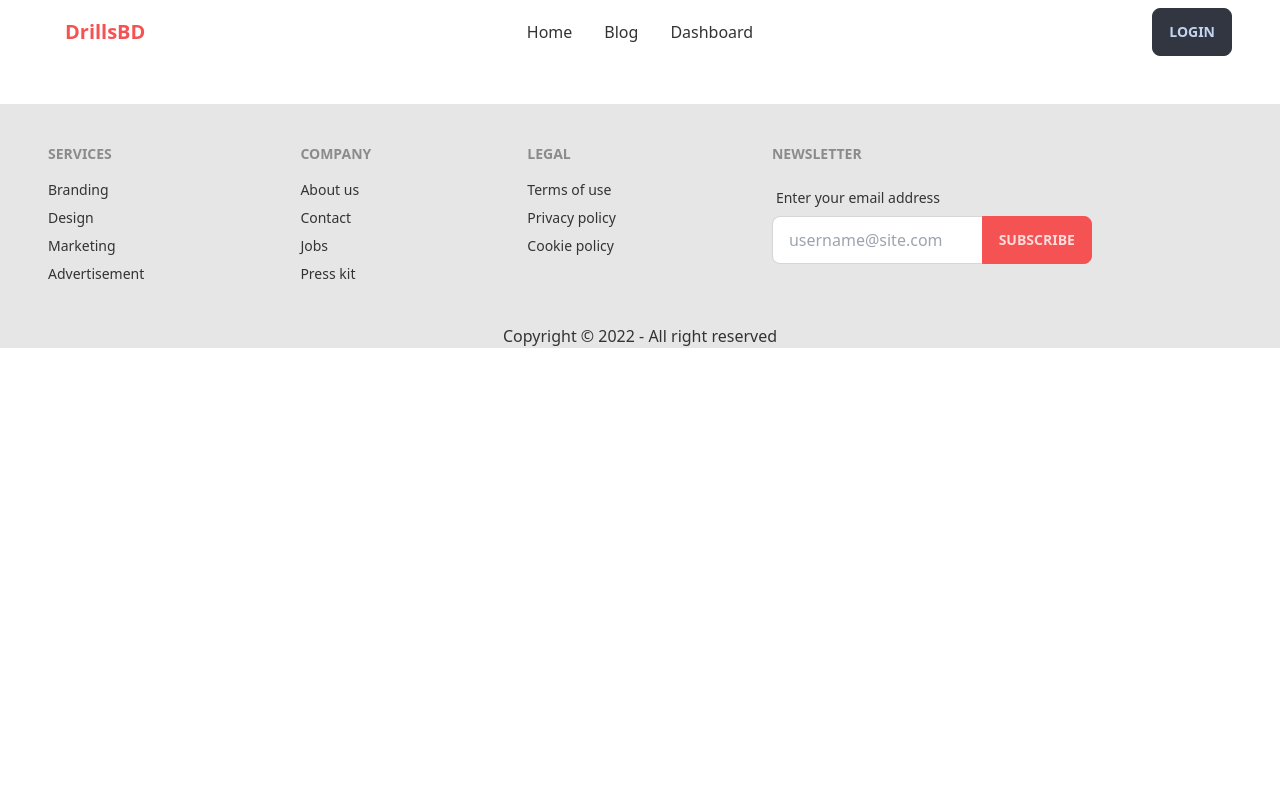
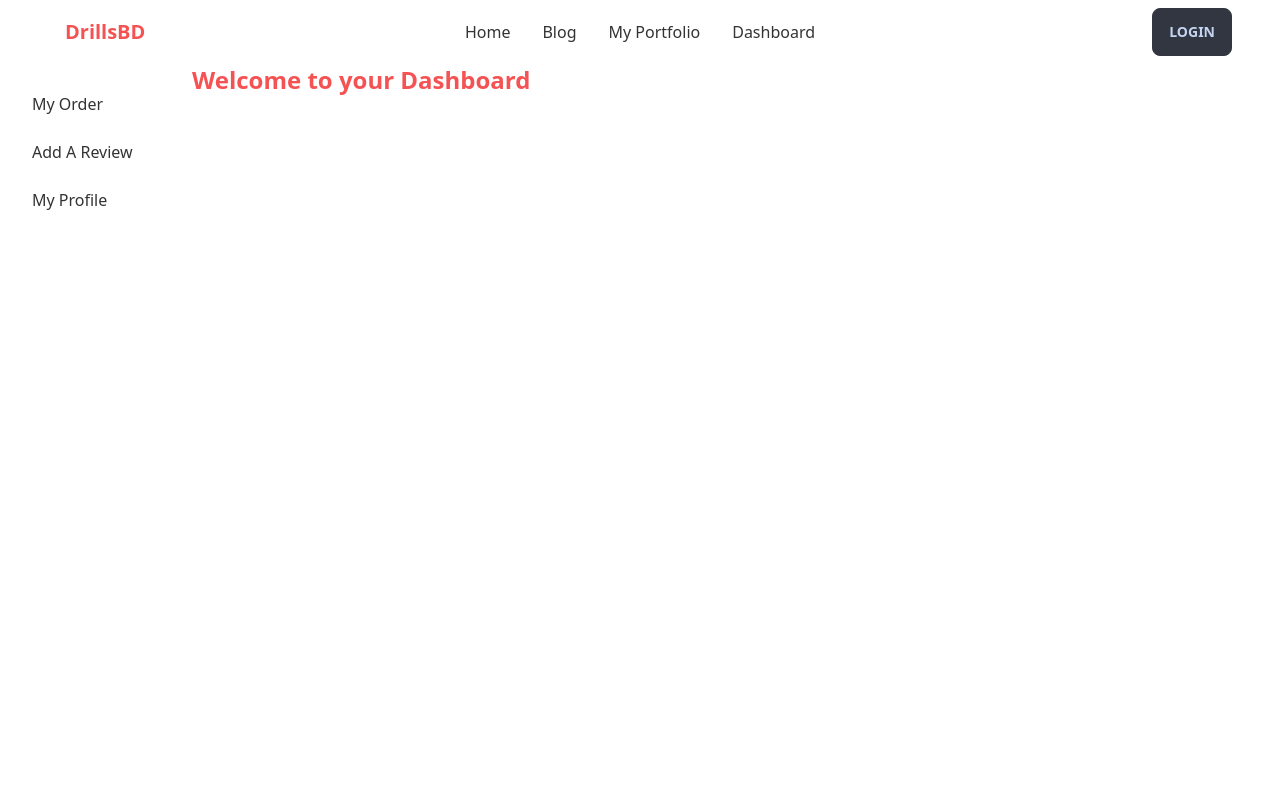
Before and after one commit to asrafaliii/drillsbd, a React (Create React App) app: page /dashboard/addreview in a window 1280 px wide. Shown: the top 800 px of the page. Built offline with nearby package versions, Linux system fonts and the light colour scheme; no server answers.

Commit message:
dashboard route and my portfolio

```diff
--- a/src/App.js
+++ b/src/App.js
@@ -1,11 +1,14 @@
 import { Route, Routes } from "react-router-dom";
 import "./App.css";
 import Blog from "./components/Blog/Blog";
+import AddReview from "./components/Dashboard/AddReview";
 import Dashboard from "./components/Dashboard/Dashboard";
 import MyOrder from "./components/Dashboard/MyOrder";
+import MyProfile from "./components/Dashboard/MyProfile";
 import Home from "./components/Home/Home";
 import Login from "./components/Login/Login";
 import SignUp from "./components/Login/SignUp";
+import MyPortfolio from "./components/MyPortfolio/MyPortfolio";
 import Footer from "./components/Shared/Footer";
 import Navbar from "./components/Shared/Navbar";
 
@@ -16,8 +19,12 @@ function App() {
       <Routes>
         <Route path="/" element={<Home />} />
         <Route path="blog" element={<Blog />} />
-        <Route path="dashboard" element={<Dashboard />} />
-        {/* <Route path="myorder" element={<MyOrder />} /> */}
+        <Route path="blog" element={<MyPortfolio />} />
+        <Route path="dashboard" element={<Dashboard />}>
+          <Route path="myorder" element={<MyOrder />} />
+          <Route path="addreview" element={<AddReview />} />
+          <Route path="myprofile" element={<MyProfile />} />
+        </Route>
         <Route path="login" element={<Login />} />
         <Route path="signup" element={<SignUp />} />
       </Routes>
--- /dev/null
+++ b/src/components/Dashboard/AddReview.js
@@ -0,0 +1,7 @@
+import React from "react";
+
+const AddReview = () => {
+  return <div></div>;
+};
+
+export default AddReview;
--- a/src/components/Dashboard/Dashboard.js
+++ b/src/components/Dashboard/Dashboard.js
@@ -17,6 +17,8 @@ const Dashboard = () => {
           {/* <!-- Sidebar content here --> */}
           <li>
             <Link to="/myorder">My Order</Link>
+            <Link to="/addreview">Add A Review</Link>
+            <Link to="/myprofile">My Profile</Link>
           </li>
         </ul>
       </div>
--- /dev/null
+++ b/src/components/Dashboard/MyProfile.js
@@ -0,0 +1,7 @@
+import React from "react";
+
+const MyProfile = () => {
+  return <div></div>;
+};
+
+export default MyProfile;
--- /dev/null
+++ b/src/components/MyPortfolio/MyPortfolio.js
@@ -0,0 +1,7 @@
+import React from "react";
+
+const MyPortfolio = () => {
+  return <div>MyPortfolio</div>;
+};
+
+export default MyPortfolio;
--- a/src/components/Shared/Navbar.js
+++ b/src/components/Shared/Navbar.js
@@ -17,6 +17,7 @@ const Navbar = () => {
       <li>
         <Link to="/">Home</Link>
         <Link to="/blog">Blog</Link>
+        <Link to="/myportfolio">My Portfolio</Link>
         <Link to="/dashboard">Dashboard</Link>
       </li>
     </>
```
